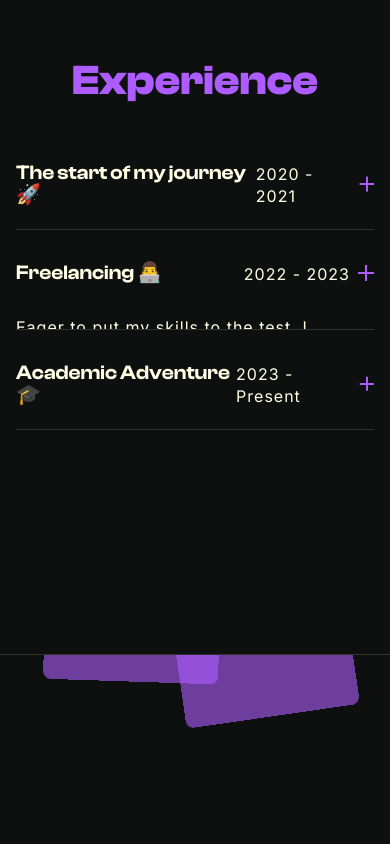
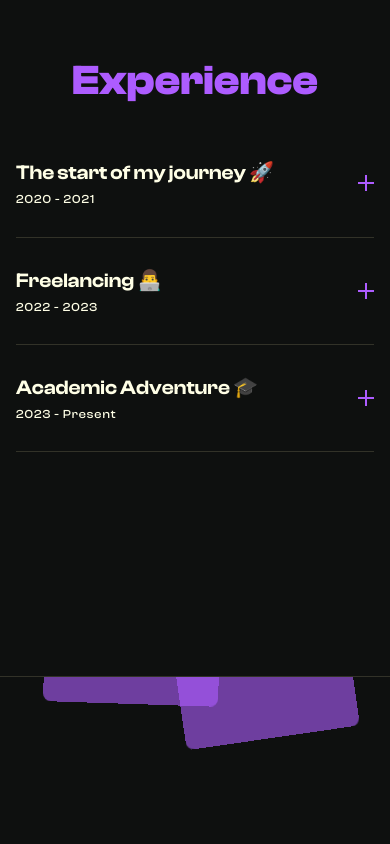
Before and after one commit to michaelcanonizado/michaelcanonizado, a Next.js app: page / in a window 390 px wide. Shown: the part 4680-5524 px from the top of the page. Built offline with nearby package versions, Linux system fonts and the light colour scheme.

Commit message:
fix: make <Dropdown/> component responsive

```diff
--- a/src/app/_sections/experience/dropdown.tsx
+++ b/src/app/_sections/experience/dropdown.tsx
@@ -4,7 +4,7 @@ import { useEffect, useState } from 'react';
 import { cn } from '@/lib/utils';
 import { ComponentBaseProps } from '@/types';
 import { motion, useAnimate } from 'framer-motion';
-import { TextBody, TextHeading } from '@/components/text';
+import { TextBody, TextHeading, TextSub } from '@/components/text';
 
 const OpenStateIcon = ({ isOpen }: { isOpen: boolean }) => {
   const variants = {
@@ -62,18 +62,16 @@ const Dropdown = ({
 
   const onMouseEnter = () => {
     animate('#overlay', { x: '0%' }, { ease: 'easeIn', duration: 0.2 });
-
     animate(
       '#open-state-icon',
       { rotate: '90deg' },
       { ease: 'linear', duration: 0.2 }
     );
   };
+
   const onMouseLeave = () => {
     if (isOpen) return;
-
     animate('#overlay', { x: '-100%' }, { ease: 'easeOut', duration: 0.1 });
-
     animate(
       '#open-state-icon',
       { rotate: '-90deg' },
@@ -86,35 +84,35 @@ const Dropdown = ({
 
   useEffect(() => {
     if (isOpen) {
-      animate('#overlay', { x: '0%' });
+      animate('#overlay', { x: '0%' }, { damping: 100 });
+    } else {
+      animate('#overlay', { x: '-100%' }, { ease: 'easeOut', duration: 0.1 });
+      animate(
+        '#open-state-icon',
+        { rotate: '-90deg' },
+        { ease: 'linear', duration: 0.2 }
+      );
     }
   }, [isOpen]);
 
   const variants = {
-    hidden: {
-      x: '-100%',
-      height: '100px'
-    },
-    show: {
-      x: '0%'
-    },
     open: {
       height: 'auto'
     },
     close: {
-      height: '100px'
+      height: '0px'
     }
   };
 
   return (
     <motion.div
       ref={scope}
-      variants={variants}
-      initial='hidden'
+      initial={{
+        x: '-100%'
+      }}
       whileInView={{
         x: '0%'
       }}
-      animate={isOpen ? 'open' : 'close'}
       transition={{
         x: {
           delay: 0.1 * index,
@@ -130,7 +128,7 @@ const Dropdown = ({
       onMouseLeave={onMouseLeave}
       onClick={onClick}
       className={cn(
-        'group relative box-border flex w-full overflow-hidden border-b px-0',
+        'group relative flex w-full overflow-hidden !border-x-0 border-b px-0',
         className
       )}
       {...props}
@@ -140,27 +138,39 @@ const Dropdown = ({
         className='absolute inset-0 z-0 translate-x-[-100%] bg-muted'
       />
       <div
-        id='text'
         className={cn(
-          'z-10 flex w-full flex-col pb-lg text-foreground duration-300 ease-in group-hover:px-lg group-hover:text-foreground',
-          isOpen ? 'px-lg' : ''
+          'z-10 flex w-full flex-col text-foreground duration-300 ease-in group-hover:text-foreground'
         )}
       >
-        <div className='flex w-full flex-row items-center justify-between py-lg'>
-          <div>
+        <div
+          className={cn(
+            'flex w-full flex-row items-center justify-between gap-sm py-lg duration-300 ease-in md:gap-md',
+            isOpen
+              ? 'px-md md:px-lg'
+              : 'px-0 group-hover:px-md md:group-hover:px-lg'
+          )}
+        >
+          <div className='flex grow flex-col items-start justify-between gap-sm xs:flex-row xs:items-center xs:gap-0'>
             <TextHeading showAnimation={false}>{heading}</TextHeading>
+
+            <TextSub showAnimation={false} className='mb-[-2px]'>
+              {time}
+            </TextSub>
           </div>
-          <div className='flex flex-row items-center gap-sm md:gap-md'>
-            <TextBody showAnimation={false} className='mb-[-2px]'>
-              {time}
-            </TextBody>
-            <OpenStateIcon isOpen={isOpen} />
-          </div>
+
+          <OpenStateIcon isOpen={isOpen} />
         </div>
 
-        <div>
+        <motion.div
+          variants={variants}
+          animate={isOpen ? 'open' : 'close'}
+          className={cn('mb-lg px-md md:px-lg')}
+          style={{
+            margin: isOpen ? '' : '0px'
+          }}
+        >
           <TextBody showAnimation={false}>{description}</TextBody>
-        </div>
+        </motion.div>
       </div>
     </motion.div>
   );
```
